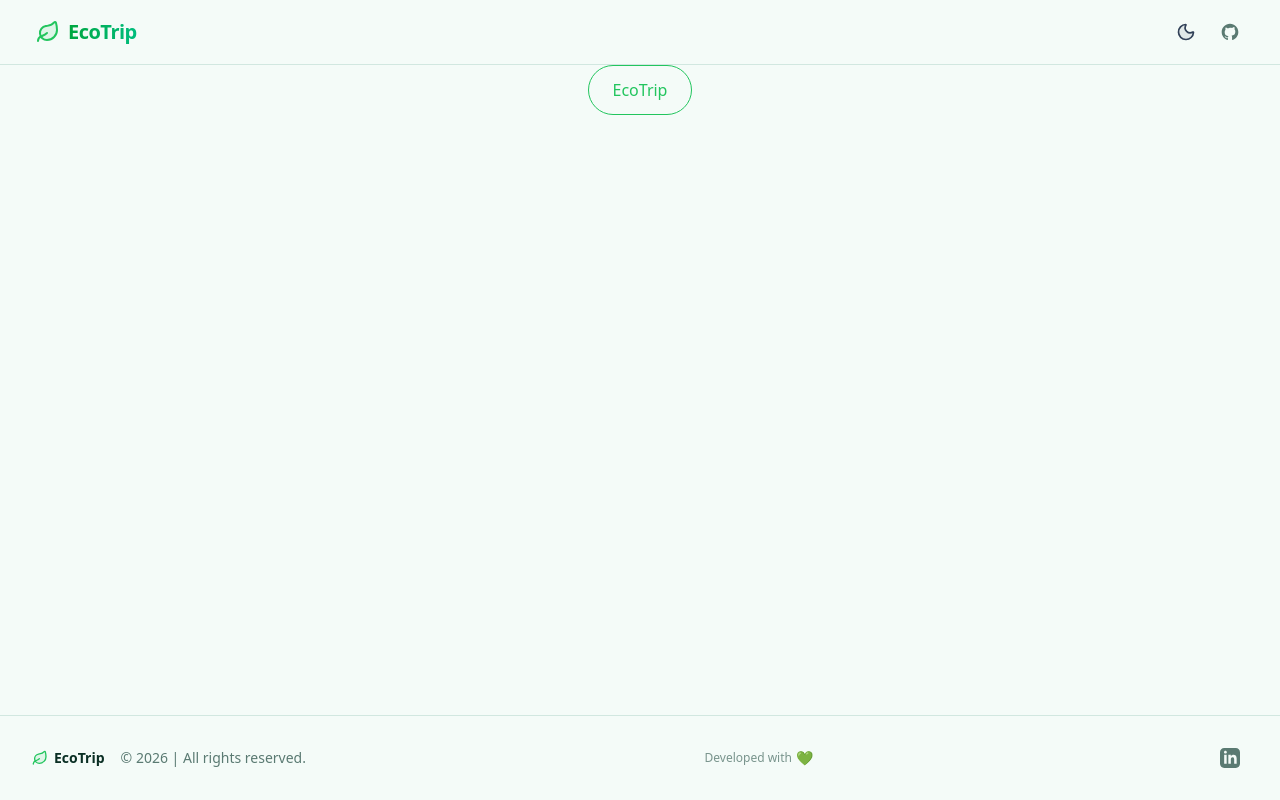
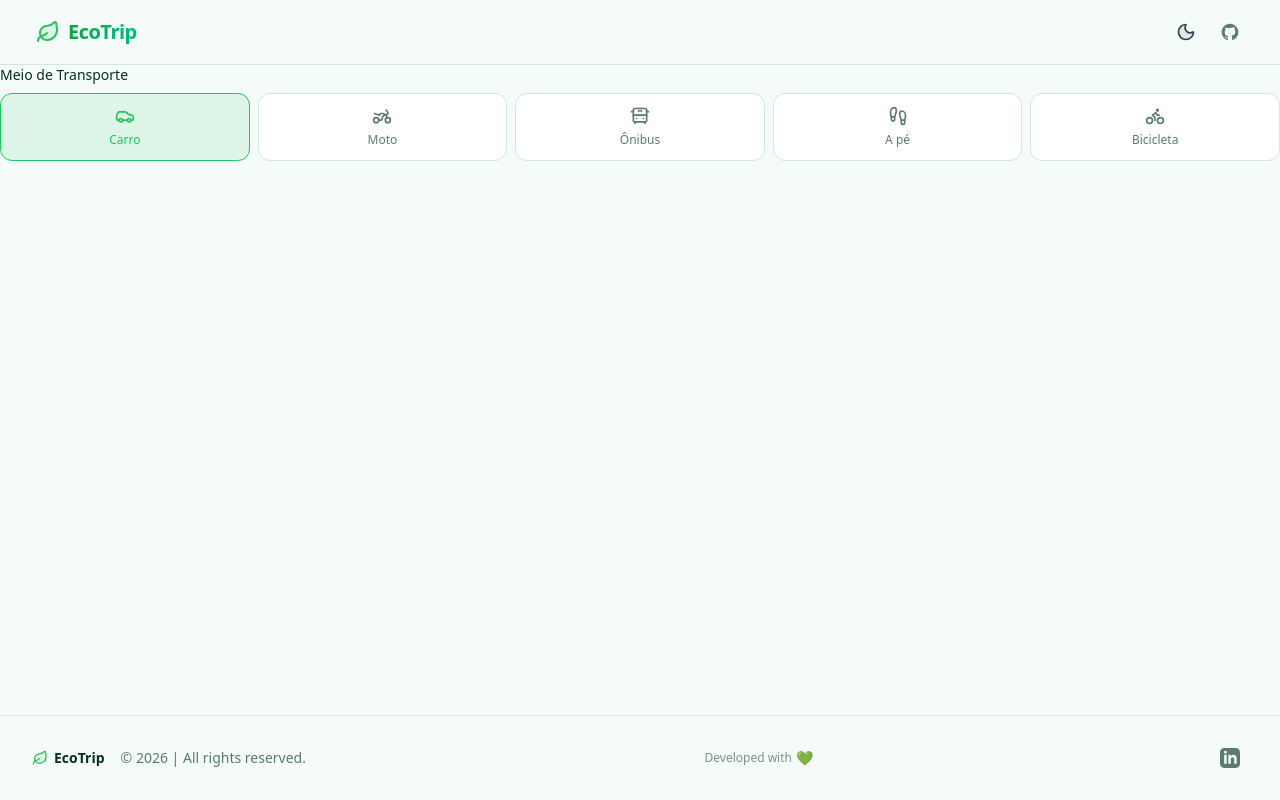
Before and after one commit to iolymmoliveira/ecoTrip, a Next.js app: page / in a window 1280 px wide. Built offline with nearby package versions, Linux system fonts and the light colour scheme.

Commit message:
feat: add TransportButton atom and TransportSelector molecule

```diff
--- a/src/app/page.tsx
+++ b/src/app/page.tsx
@@ -1,9 +1,9 @@
-import { Button } from '@/components/atoms/Button';
+import { TransportSelector } from '@/components/molecules/TransportSelector';
 
 export default function Home() {
   return (
     <div className="flex flex-col flex-1 items-center justify-center">
-      <Button variant="secondary">EcoTrip</Button>
+      <TransportSelector />
     </div>
   );
 }
--- /dev/null
+++ b/src/components/atoms/TransportButton.tsx
@@ -0,0 +1,41 @@
+'use client';
+
+import React from 'react';
+
+interface TransportButtonProps {
+  label: string;
+  icon: React.ComponentType<{ className?: string }>;
+  isActive: boolean;
+  onClick: () => void;
+  testId: string;
+}
+
+export const TransportButton: React.FC<TransportButtonProps> = ({
+  label,
+  icon: Icon,
+  isActive,
+  onClick,
+  testId,
+}) => {
+  return (
+    <button
+      type="button"
+      onClick={onClick}
+      data-testid={testId}
+      data-active={isActive}
+      aria-label={`Transporte por ${label}`}
+      aria-pressed={isActive}
+      className={`
+        flex flex-col items-center justify-center gap-1.5 p-3 rounded-xl border text-xs font-medium transition-all duration-200 cursor-pointer focus:outline-none focus:ring-2 focus:ring-(--primary) focus:ring-offset-2 w-full
+        ${
+          isActive
+            ? 'border-(--primary) bg-(--primary)/10 text-(--primary)'
+            : 'border-(--border) bg-(--bg-card) text-(--text-muted) hover:bg-(--bg-card-secondary) hover:text-(--text-main)'
+        }
+      `}
+    >
+      <Icon className="h-5 w-5" />
+      <span className="truncate max-w-full">{label}</span>
+    </button>
+  );
+};
--- /dev/null
+++ b/src/components/molecules/TransportSelector.tsx
@@ -0,0 +1,69 @@
+'use client';
+
+import React from 'react';
+import {
+  Plane,
+  Car,
+  BusFront,
+  Train,
+  Bike,
+  Ship,
+  Truck,
+  Motorbike,
+  Footprints,
+} from 'lucide-react';
+import { useTripStore, TransportType } from '@/stores/useTripStore';
+import { TransportButton } from '../atoms/TransportButton';
+
+interface TransportOption {
+  id: TransportType;
+  label: string;
+  icon: React.ComponentType<{ className?: string }>;
+}
+
+const TRANSPORT_OPTIONS: TransportOption[] = [
+  { id: 'car', label: 'Carro', icon: Car },
+  { id: 'motorcycle', label: 'Moto', icon: Motorbike },
+  { id: 'bus', label: 'Ônibus', icon: BusFront },
+  { id: 'walking', label: 'A pé', icon: Footprints },
+  { id: 'bicycle', label: 'Bicicleta', icon: Bike },
+  { id: 'plane', label: 'Avião', icon: Plane },
+  { id: 'truck', label: 'Caminhão', icon: Truck },
+  { id: 'train', label: 'Trem', icon: Train },
+  { id: 'ship', label: 'Navio', icon: Ship },
+];
+
+export const TransportSelector: React.FC = () => {
+  const { mode, currentTransport, setTransport } = useTripStore();
+
+  const visibleOptions =
+    mode === 'custom' ? TRANSPORT_OPTIONS : TRANSPORT_OPTIONS.slice(0, 5);
+
+  return (
+    <div
+      className="w-full flex flex-col gap-2 font-sans"
+      data-testid="transport-selector-container"
+    >
+      <label className="text-sm font-medium text-(--text-main)">
+        Meio de Transporte
+      </label>
+
+      <div
+        className="grid grid-cols-4 sm:flex sm:flex-row items-center gap-2 w-full"
+        role="group"
+        aria-label="Selecione o meio de transporte"
+      >
+        {visibleOptions.map((option) => (
+          <TransportButton
+            key={option.id}
+            label={option.label}
+            icon={option.icon}
+            isActive={currentTransport === option.id}
+            onClick={() => setTransport(option.id)}
+            testId={`transport-btn-${option.id}`}
+          />
+        ))}
+      </div>
+    </div>
+  );
+};
--- a/src/stores/useTripStore.ts
+++ b/src/stores/useTripStore.ts
@@ -1,5 +1,16 @@
 import { create } from 'zustand';
 import { LocationData } from '@/schemas/calculator';
+
+export type TransportType =
+  | 'plane'
+  | 'car'
+  | 'bus'
+  | 'train'
+  | 'motorcycle'
+  | 'walking'
+  | 'bicycle'
+  | 'truck'
+  | 'ship';
 
 interface TripResult {
   co2Kg: number;
@@ -9,11 +20,17 @@ interface TripResult {
     bus: number;
     train: number;
     plane: number;
+    motorcycle: number;
+    walking: number;
+    bicycle: number;
+    truck: number;
+    ship: number;
   };
 }
 
 interface TripState {
   mode: 'simple' | 'custom';
+  currentTransport: TransportType;
   origin: LocationData | null;
   destination: LocationData | null;
   passengers: number;
@@ -24,6 +41,7 @@ interface TripState {
   errorMessage: string | null;
 
   setMode: (mode: 'simple' | 'custom') => void;
+  setTransport: (transport: TransportType) => void;
   setOrigin: (origin: LocationData | null) => void;
   setDestination: (destination: LocationData | null) => void;
   setPassengers: (passengers: number) => void;
@@ -34,6 +52,7 @@ interface TripState {
 
 const initialInputs = {
   mode: 'simple' as const,
+  currentTransport: 'car' as TransportType,
   origin: null,
   destination: null,
   passengers: 1,
@@ -47,6 +66,7 @@ export const useTripStore = create<TripState>((set) => ({
   errorMessage: null,
 
   setMode: (mode) => set(() => ({ mode })),
+  setTransport: (transport) => set(() => ({ currentTransport: transport })),
   setOrigin: (origin) => set(() => ({ origin, errorMessage: null })),
   setDestination: (destination) =>
     set(() => ({ destination, errorMessage: null })),
```
Also changed, not shown: 2 other files (tests, documents, lock files or other folders).
